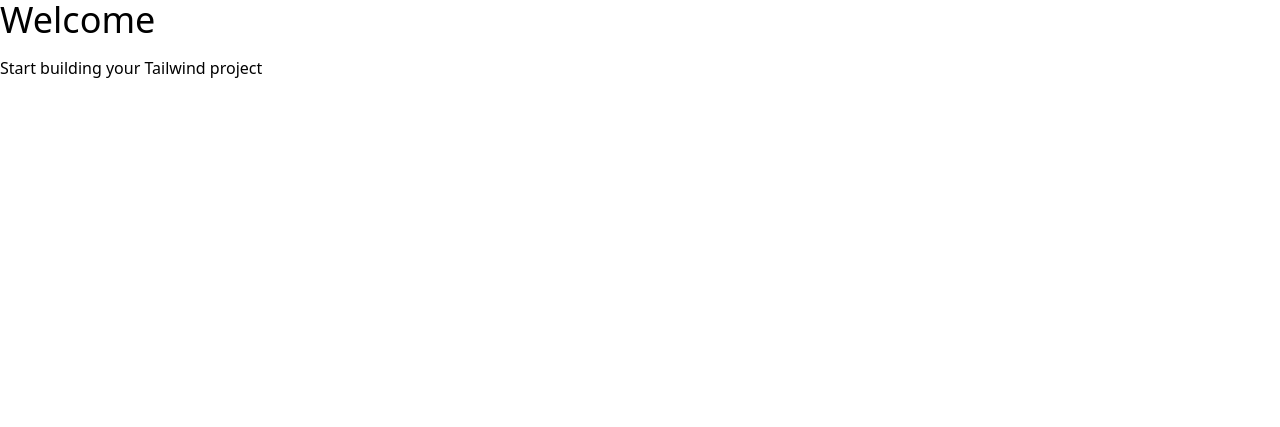
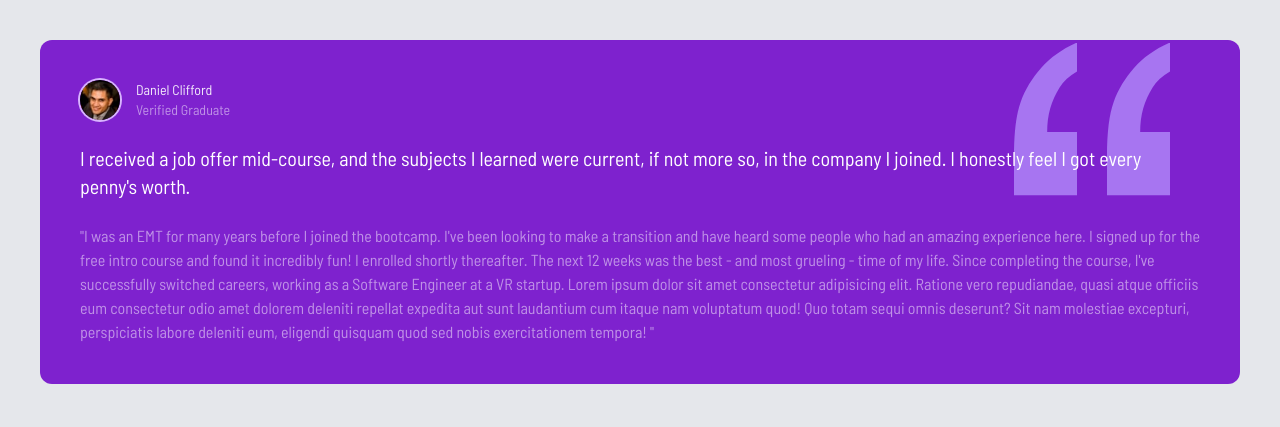
Before and after one commit to MichaelFrieze/testimonial-grid-tailwind, a website: page index.html in a window 1280 px wide. Drawn offline with Linux system fonts and the light colour scheme.

Commit message:
first box

```diff
--- a/index.html
+++ b/index.html
@@ -13,8 +13,57 @@
     <link rel="stylesheet" href="css/style.css" />
     <title>Testimonial Grid</title>
   </head>
-  <body>
-    <h1 class="text-4xl mb-4">Welcome</h1>
-    <p>Start building your Tailwind project</p>
+  <body class="bg-gray-200">
+    <!-- Global Container -->
+    <div class="container mx-auto max-w-7xl p-2 md:p-10">
+      <!-- Grid Container -->
+      <div class="text-white">
+        <!-- Box 1 -->
+        <div class="relative p-10 rounded-xl bg-purple-700 md:col-span-2">
+          <!-- Quotes Image -->
+          <img
+            src="images/bg-pattern-quotation.svg"
+            alt=""
+            class="absolute top-3 right-10 scale-125 md:top-7 md:right-24 md:scale-150"
+          />
+          <!-- Box Header -->
+          <div class="flex z-10 space-x-4">
+            <img
+              src="images/image-daniel.jpg"
+              alt=""
+              class="w-10 h-10 rounded-full ring-2 ring-purple-300"
+            />
+            <div class="text-sm">
+              <h4 class="opacity-90">Daniel Clifford</h4>
+              <p class="opacity-50">Verified Graduate</p>
+            </div>
+          </div>
+
+          <!-- Large Text -->
+          <p class="relative z-10 mt-6 text-xl">
+            I received a job offer mid-course, and the subjects I learned were
+            current, if not more so, in the company I joined. I honestly feel I
+            got every penny's worth.
+          </p>
+
+          <!-- Small Text -->
+          <p class="mt-6 opacity-50 line-clamp-6">
+            "I was an EMT for many years before I joined the bootcamp. I've been
+            looking to make a transition and have heard some people who had an
+            amazing experience here. I signed up for the free intro course and
+            found it incredibly fun! I enrolled shortly thereafter. The next 12
+            weeks was the best - and most grueling - time of my life. Since
+            completing the course, I've successfully switched careers, working
+            as a Software Engineer at a VR startup. Lorem ipsum dolor sit amet
+            consectetur adipisicing elit. Ratione vero repudiandae, quasi atque
+            officiis eum consectetur odio amet dolorem deleniti repellat
+            expedita aut sunt laudantium cum itaque nam voluptatum quod! Quo
+            totam sequi omnis deserunt? Sit nam molestiae excepturi,
+            perspiciatis labore deleniti eum, eligendi quisquam quod sed nobis
+            exercitationem tempora! "
+          </p>
+        </div>
+      </div>
+    </div>
   </body>
 </html>
--- a/tailwind.config.js
+++ b/tailwind.config.js
@@ -13,5 +13,5 @@
       },
     },
   },
-  plugins: [require('@tailwindcss/line-clamp')],
-};;
+  // plugins: [require('@tailwindcss/line-clamp')],
+};
```
Also changed, not shown: css/style.css, 1 other file.
